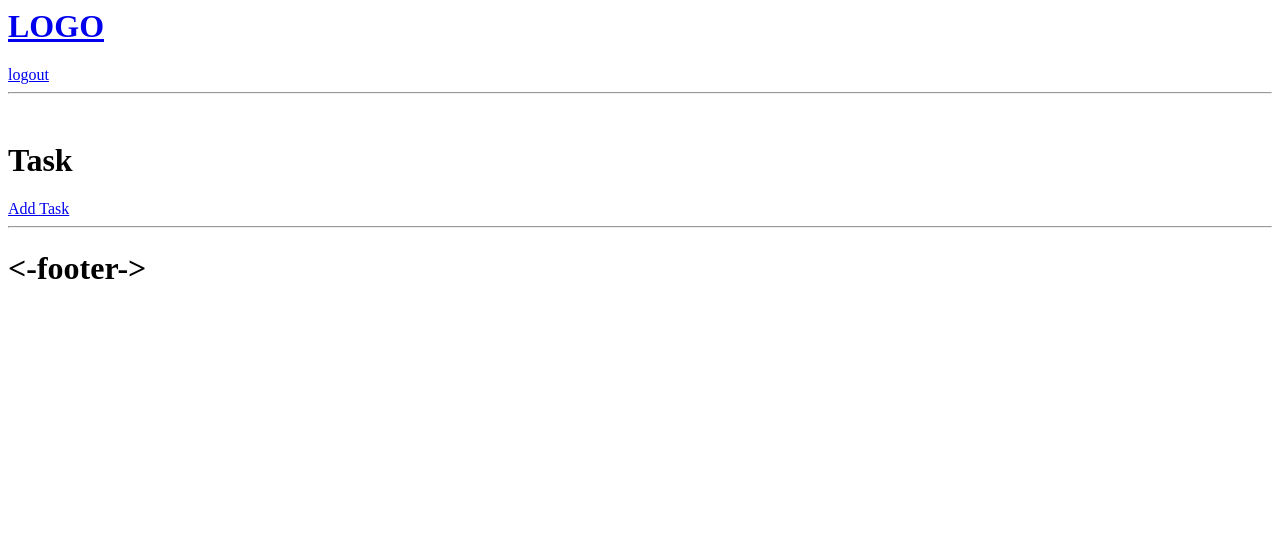
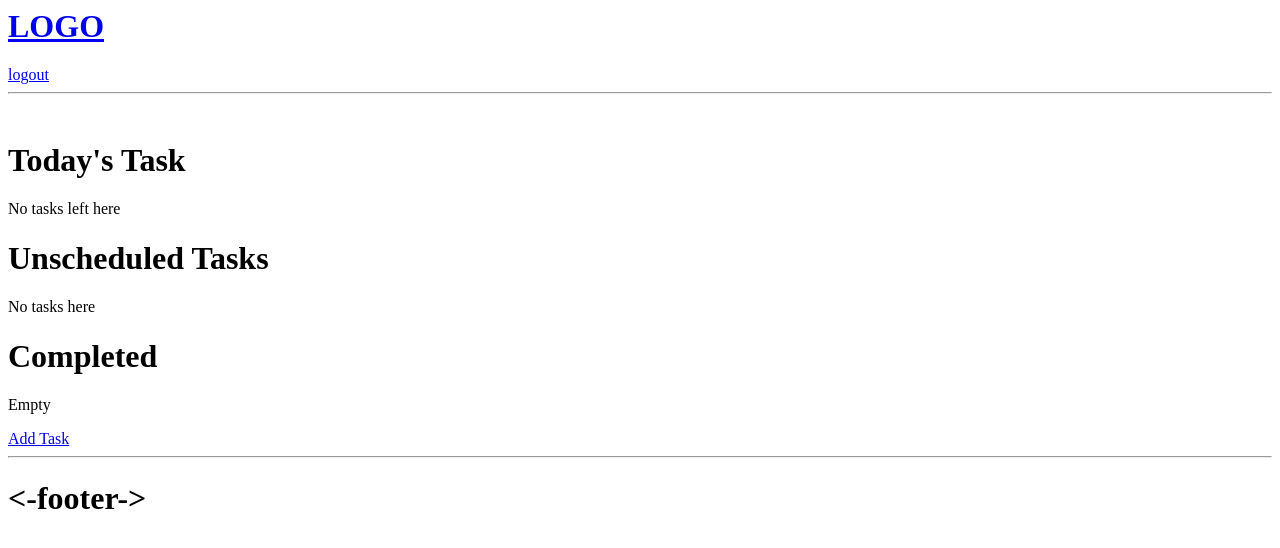
Before and after one commit to ShivamNotfound/nucleus, a Django app: page / in a window 1280 px wide. Shown: the top 548 px of the page. Run offline with Django 5.2, Linux system fonts and the light colour scheme; the visitor is signed in with stand-in values (Sample User, id 1); data that the repository does not hold is empty.

Commit message:
Fixed authentication Showing only today's and unscheduled tasks Added 'completed' feature

```diff
--- a/base/templates/base/home.html
+++ b/base/templates/base/home.html
@@ -1,12 +1,55 @@
 {% extends 'main.html' %}
 
 {% block content %}
-<h1>Task</h1>
+<h1>Today's Task</h1>
+
 <div>
-{% for task in tasks %}
-    <div>{{task.name}} <a href="{% url 'altertask' task.id %}">change</a> <a href="{% url 'delete-task' task.id %}">delete</a></div>
+{% for task in today_tasks %}
+    <div>{{task.name}}
+        <a href="{% url 'altertask' task.id %}">change</a>
+        <a href="{% url 'delete-task' task.id %}">delete</a>
+        <form method="POST">
+            {% csrf_token %}
+            <input name="id" value="{{task.id}}" style="display:none">
+            <button type="submit">complete</button>
+        </form>
+    </div>
+{% empty %}
+<p>No tasks left here</p>
 {% endfor %}
 </div>
+
+<h1>Unscheduled Tasks</h1>
+
+<div>
+{% for task in unscheduled_tasks %}
+    <div>{{task.name}}
+        <a href="{% url 'altertask' task.id %}">change</a>
+        <a href="{% url 'delete-task' task.id %}">delete</a>
+        <form method="POST">
+            {% csrf_token %}
+            <input name="id" value="{{task.id}}" style="display:none">
+            <button type="submit">complete</button>
+        </form>
+    </div>
+{% empty %}
+<p>No tasks here</p>
+
+{% endfor %}
+
+</div>
+
+<h1>Completed</h1>
+<div>
+    {% for task in completed_today %}
+        <div>
+            {{task.name}}
+        </div>
+    {% empty %}
+        <p>Empty</p>
+    {% endfor %}
+</div>
+
 <a href="{% url 'add-task' %}">
     Add Task
 </a>
--- a/base/templates/base/login.html
+++ b/base/templates/base/login.html
@@ -6,3 +6,4 @@
     <input typ="text" name="password" placeholder="Password">
     <button type="submit">Login</button>
 </form>
+<a href="{% url 'sign-up' %}">Sign-Up</a>
--- a/base/templates/base/signup.html
+++ b/base/templates/base/signup.html
@@ -5,3 +5,4 @@
     <input typ="text" name="password" placeholder="Password">
     <button type="submit">Signup</button>
 </form>
+<a href="{% url 'login' %}">Login</a>
--- a/base/views.py
+++ b/base/views.py
@@ -3,11 +3,21 @@ from .models import Task
 from .forms import TaskForm
 from django.contrib.auth import logout,login,authenticate
 from django.contrib.auth.models import User
+from django.utils import timezone
 
 def home(request):
     #shows all the tasks
-    tasks=Task.objects.filter(user=request.user)
-    return render(request,'home.html',{'tasks':tasks})
+    if request.method=='POST':
+        task=Task.objects.get(id=request.POST['id'])
+        task.status='completed'
+        task.save()
+
+    completed_today=Task.objects.filter(scheduled_date=timezone.now(),user=request.user,status='completed')
+    today_tasks=Task.objects.filter(scheduled_date=timezone.now(),user=request.user,status='pending')
+    unscheduled_tasks=Task.objects.filter(user=request.user,scheduled_date=None,status='pending')
+
+    context={'today_tasks':today_tasks,'unscheduled_tasks':unscheduled_tasks,'completed_today':completed_today}
+    return render(request,'home.html',context)
 
 def addtask(request):
 
--- a/templates/navbar.html
+++ b/templates/navbar.html
@@ -1,5 +1,5 @@
 
 <h1><a href="/">LOGO</a></h1>
-<a href="{% url 'login' %}">logout</a>
+<a href="{% url 'logout' %}">logout</a>
 <hr>
 <br>
```
